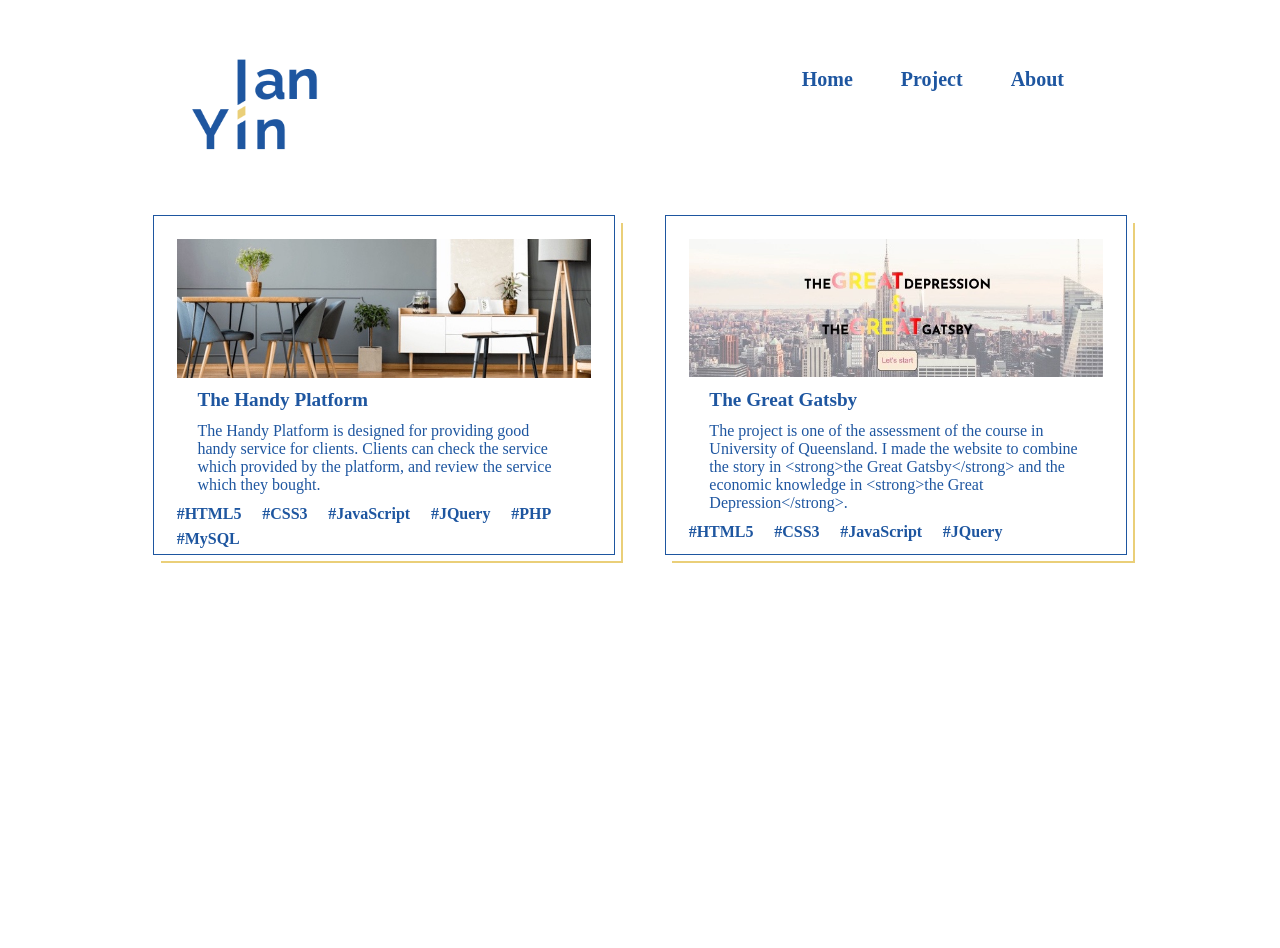
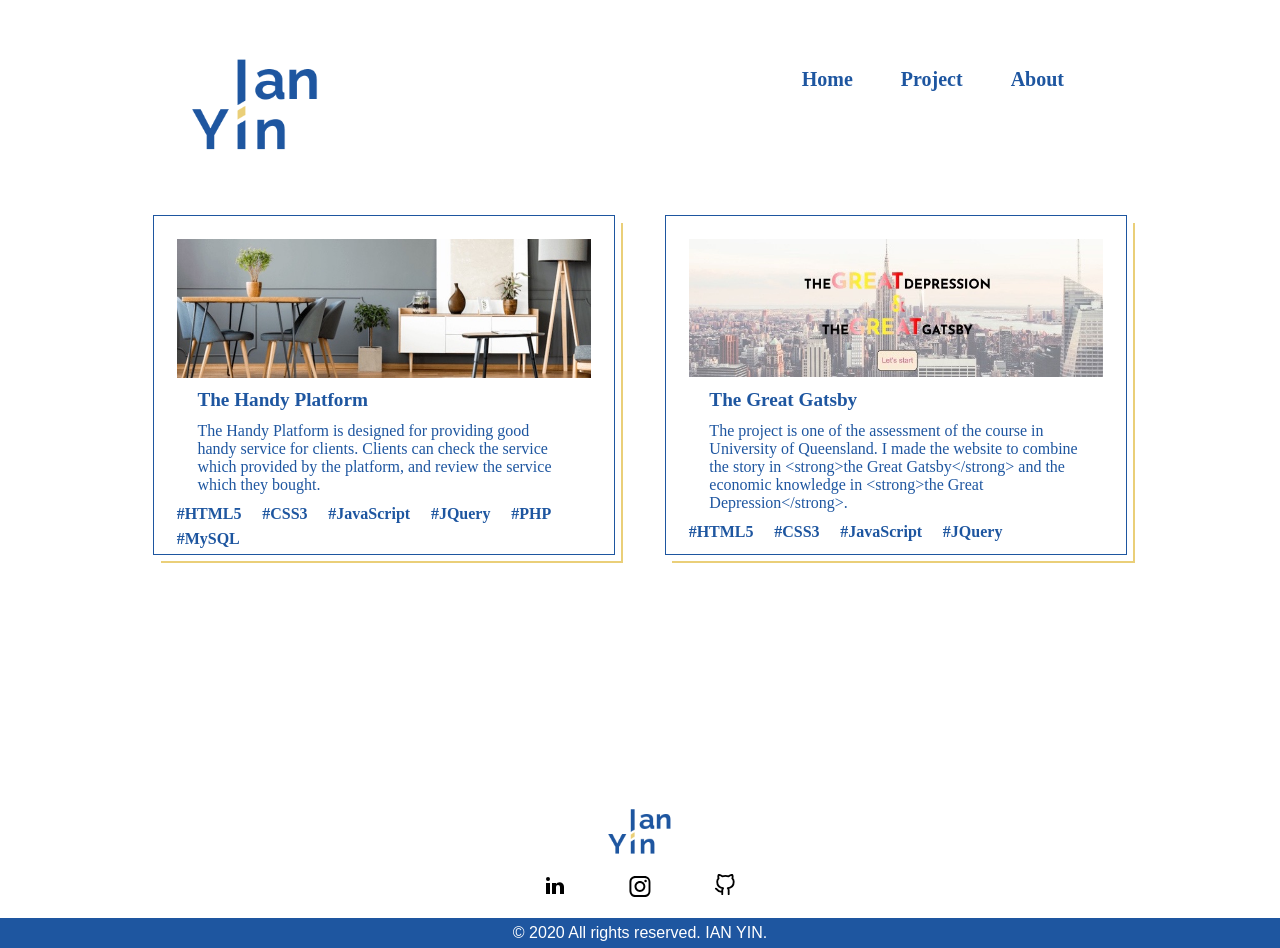
Before and after one commit to IAN-YZL/My-web-REACT, a React (Create React App) app: page / in a window 1280 px wide. Before the commit the page ends 800 px from the top, so only its background shows below. Built offline with nearby package versions, Linux system fonts and the light colour scheme.

Commit message:
Finish Footer

```diff
--- a/src/App.js
+++ b/src/App.js
@@ -1,12 +1,14 @@
 import React from 'react';
 import Header from './component/Header';
 import Project from './component/Project';
+import Footer from './component/Footer';
 
 function App() {
   return (
     <div className="App">
       <Header />
       <Project />
+      <Footer />
     </div>
   );
 }
--- /dev/null
+++ b/src/component/Footer/CopyRight.jsx
@@ -0,0 +1,11 @@
+import React from 'react';
+import style from './Footer.module.css';
+
+
+const CopyRight = () => (
+    <div className={style.copyright}>
+        <p>© 2020 All rights reserved. <span>IAN YIN</span>.</p>
+    </div>
+);
+
+export default CopyRight;
--- /dev/null
+++ b/src/component/Footer/Footer.jsx
@@ -0,0 +1,15 @@
+import React from 'react';
+import SocialList from './SocialList';
+import Logo from './Logo';
+import CopyRight from './CopyRight';
+import style from './Footer.module.css';
+
+const Footer = () => (
+    <div className={style.footer}>
+        <Logo />
+        <SocialList />
+        <CopyRight />
+    </div>
+);
+
+export default Footer;
--- /dev/null
+++ b/src/component/Footer/Footer.module.css
@@ -0,0 +1,36 @@
+.footer {
+    position: relative;
+    top: 200px;
+    margin-top: 50px;
+    width: 100%;
+    text-align: center;
+}
+.logo {
+    width: 5%;
+    max-width: 100px;
+    min-width: 50px;
+    margin-bottom: 10px;
+}
+.social {
+    margin: 0 auto;
+    width: 20%;
+    display: flex;
+}
+.icon {
+    width: 33.3%;
+}
+.icon a:link {
+    color: black;
+}
+.icon a:visited {
+    color: black;
+}
+.copyright {
+    height: 30px;
+    background-color: #1E56A0;
+    line-height: 30px;
+}
+.copyright p {
+    font-family: Arial, Helvetica, sans-serif;
+    color: white;
+}
--- /dev/null
+++ b/src/component/Footer/Icon.jsx
@@ -0,0 +1,10 @@
+import React from 'react';
+import style from './Footer.module.css';
+
+const Icon = (props) => (
+    <div className={style.icon}>
+        <a href={props.link} target="_blank" rel="noopener noreferrer">{props.icon}</a>
+    </div>
+);
+
+export default Icon;
--- /dev/null
+++ b/src/component/Footer/Logo.jsx
@@ -0,0 +1,9 @@
+import React from 'react';
+import logo from '../Header/assets/ian-logo.png';
+import style from './Footer.module.css';
+
+const Logo = () => (
+    <img src={logo} alt="logo" className={style.logo}/>
+);
+
+export default Logo;
--- /dev/null
+++ b/src/component/Footer/SocialList.jsx
@@ -0,0 +1,17 @@
+import React from 'react';
+import Icon from './Icon';
+import LinkedIn from './components/LinkedIn';
+import Instagram from './components/Instagram';
+import Github from './components/Github';
+import style from './Footer.module.css';
+
+
+const SocialList = () => (
+    <div className={style.social}>
+        <Icon link="https://www.linkedin.com/in/ianyin/" icon={<LinkedIn/>} />
+        <Icon link="https://www.instagram.com/p/BL2qxLnD9el/?utm_source=ig_web_button_share_sheet" icon={<Instagram />} />
+        <Icon link="https://github.com/IAN-YZL" icon={<Github />} />
+    </div>
+);
+
+export default SocialList;
--- /dev/null
+++ b/src/component/Footer/components/Github.jsx
@@ -0,0 +1,7 @@
+import React from 'react';
+
+const Github = () => (
+    <svg fill="none" height="22" stroke="currentColor" stroke-linecap="round" stroke-linejoin="round" stroke-width="2" viewBox="0 0 24 24" width="22" xmlns="http://www.w3.org/2000/svg"><path d="M9 19c-5 1.5-5-2.5-7-3m14 6v-3.87a3.37 3.37 0 0 0-.94-2.61c3.14-.35 6.44-1.54 6.44-7A5.44 5.44 0 0 0 20 4.77 5.07 5.07 0 0 0 19.91 1S18.73.65 16 2.48a13.38 13.38 0 0 0-7 0C6.27.65 5.09 1 5.09 1A5.07 5.07 0 0 0 5 4.77a5.44 5.44 0 0 0-1.5 3.78c0 5.42 3.3 6.61 6.44 7A3.37 3.37 0 0 0 9 18.13V22"/></svg>
+);
+
+export default Github;
--- /dev/null
+++ b/src/component/Footer/components/Instagram.jsx
@@ -0,0 +1,17 @@
+import React from 'react';
+
+const Instagram = () => (
+    <svg version="1.1" height="24" width="24" id="Layer_1" xmlns="http://www.w3.org/2000/svg" x="0px" y="0px" viewBox="0 0 56.7 56.7" enable-background="new 0 0 56.7 56.7">
+        <g>
+            <path d="M28.2,16.7c-7,0-12.8,5.7-12.8,12.8s5.7,12.8,12.8,12.8S41,36.5,41,29.5S35.2,16.7,28.2,16.7z M28.2,37.7
+                c-4.5,0-8.2-3.7-8.2-8.2s3.7-8.2,8.2-8.2s8.2,3.7,8.2,8.2S32.7,37.7,28.2,37.7z"/>
+            <circle cx="41.5" cy="16.4" r="2.9"/>
+            <path d="M49,8.9c-2.6-2.7-6.3-4.1-10.5-4.1H17.9c-8.7,0-14.5,5.8-14.5,14.5v20.5c0,4.3,1.4,8,4.2,10.7c2.7,2.6,6.3,3.9,10.4,3.9
+                h20.4c4.3,0,7.9-1.4,10.5-3.9c2.7-2.6,4.1-6.3,4.1-10.6V19.3C53,15.1,51.6,11.5,49,8.9z M48.6,39.9c0,3.1-1.1,5.6-2.9,7.3
+                s-4.3,2.6-7.3,2.6H18c-3,0-5.5-0.9-7.3-2.6C8.9,45.4,8,42.9,8,39.8V19.3c0-3,0.9-5.5,2.7-7.3c1.7-1.7,4.3-2.6,7.3-2.6h20.6
+                c3,0,5.5,0.9,7.3,2.7c1.7,1.8,2.7,4.3,2.7,7.2V39.9L48.6,39.9z"/>
+        </g>
+    </svg>
+);
+
+export default Instagram;
--- /dev/null
+++ b/src/component/Footer/components/LinkedIn.jsx
@@ -0,0 +1,7 @@
+import React from 'react';
+
+const LinkedIn = () => (
+    <svg data-name="Layer 21" height="24" id="Layer_21" viewBox="0 0 24 24" width="24" xmlns="http://www.w3.org/2000/svg"><title/><rect height="11" width="4" x="3" y="9"/><circle cx="5" cy="5" r="2"/><path d="M16.5,8.25A4.47251,4.47251,0,0,0,13,9.95343V9H9V20h4V13a2,2,0,0,1,4,0v7h4V12.75A4.5,4.5,0,0,0,16.5,8.25Z"/></svg>
+);
+
+export default LinkedIn;
--- /dev/null
+++ b/src/component/Footer/index.jsx
@@ -0,0 +1 @@
+export {default} from './Footer';
```
